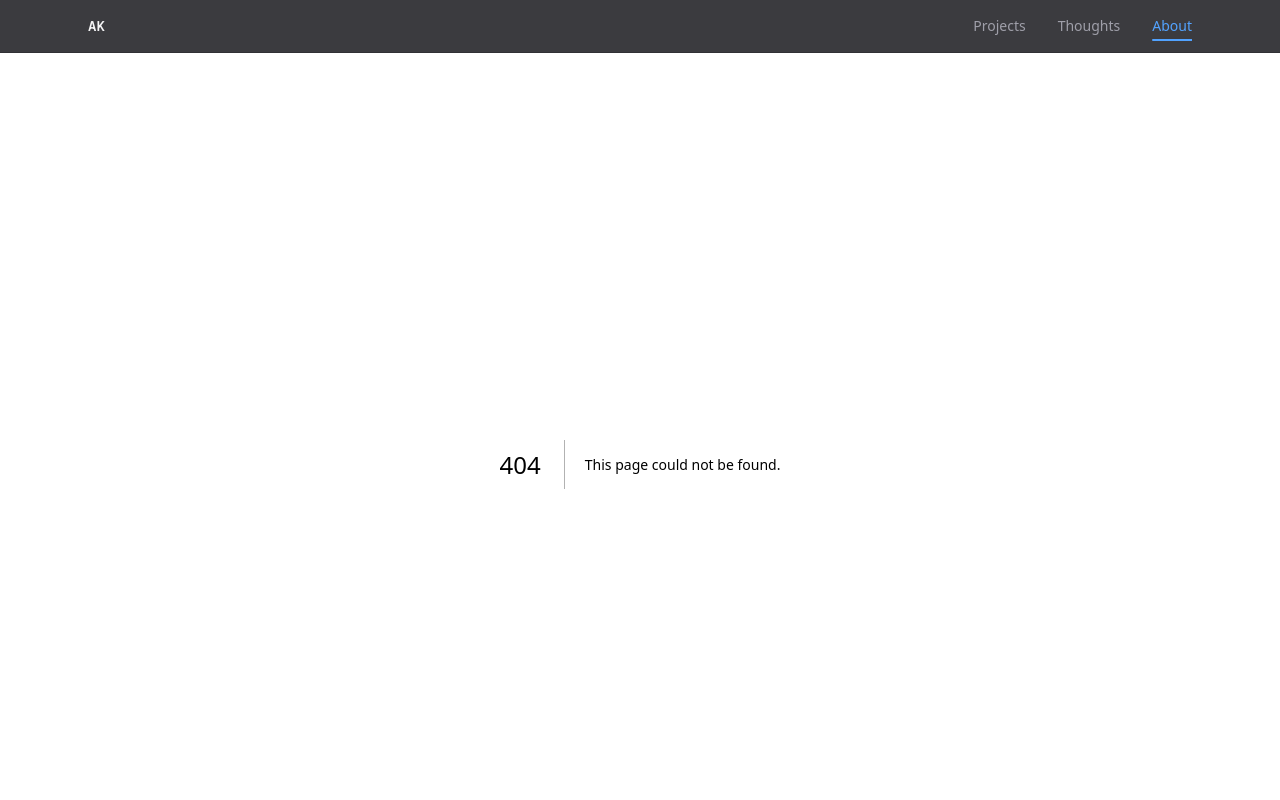
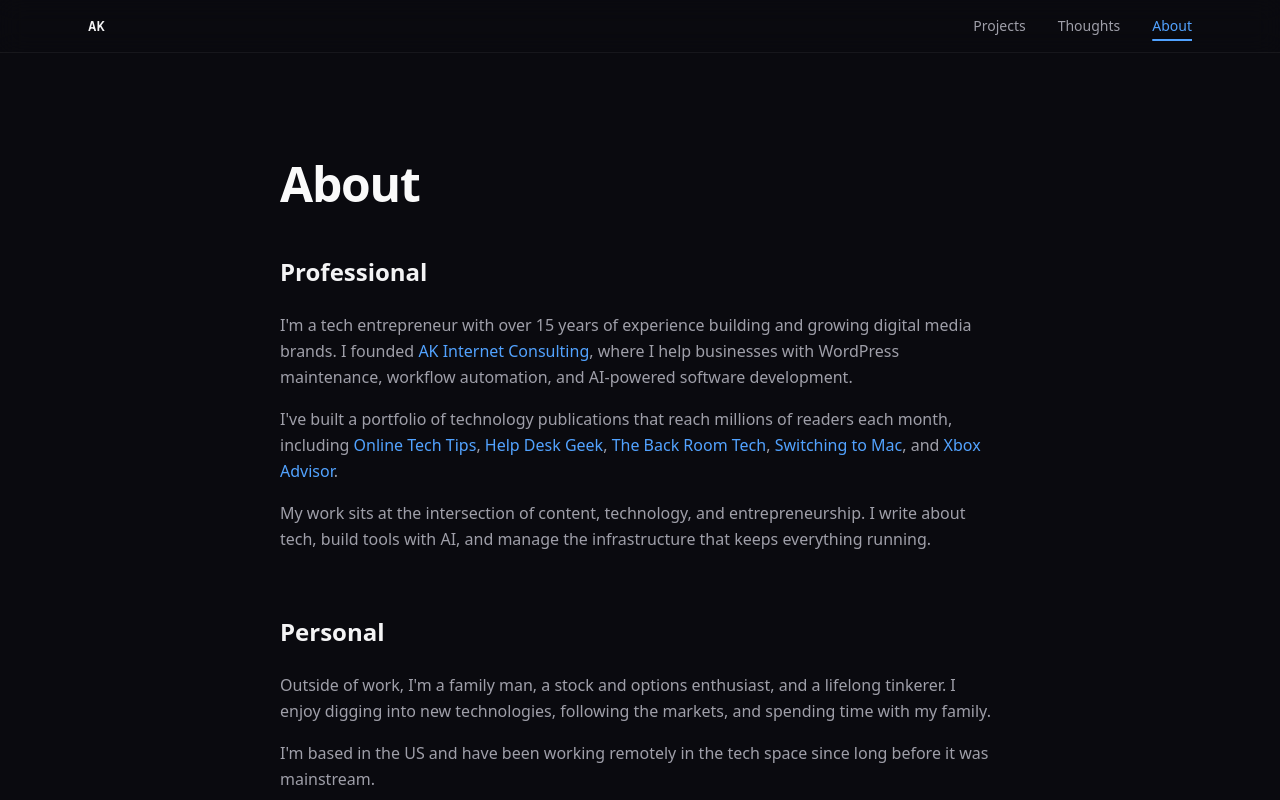
Before and after one commit to aseem1234/aseemkishore.com, a Next.js app: page /about in a window 1280 px wide. Before the commit this address had no page. Shown: the top 800 px of the page. Built offline with nearby package versions, Linux system fonts and the light colour scheme.

Commit message:
feat: about page with professional and personal sections

```diff
--- /dev/null
+++ b/src/app/about/page.tsx
@@ -0,0 +1,64 @@
+import type { Metadata } from "next";
+
+export const metadata: Metadata = {
+  title: "About",
+  description: "About Aseem Kishore — founder, writer, tech enthusiast, and investor.",
+};
+
+export default function AboutPage() {
+  return (
+    <div className="mx-auto max-w-3xl px-6 py-24">
+      <h1 className="text-4xl font-bold tracking-tight text-zinc-50 sm:text-5xl">
+        About
+      </h1>
+
+      <section className="mt-12">
+        <h2 className="text-2xl font-bold text-zinc-100">Professional</h2>
+        <div className="mt-6 space-y-4 text-zinc-400 leading-relaxed">
+          <p>
+            I&apos;m a tech entrepreneur with over 15 years of experience
+            building and growing digital media brands. I founded{" "}
+            <a
+              href="https://akinternetconsulting.com"
+              className="text-blue-400 hover:text-blue-300 transition-colors"
+            >
+              AK Internet Consulting
+            </a>
+            , where I help businesses with WordPress maintenance, workflow
+            automation, and AI-powered software development.
+          </p>
+          <p>
+            I&apos;ve built a portfolio of technology publications that reach
+            millions of readers each month, including{" "}
+            <a href="https://www.online-tech-tips.com" className="text-blue-400 hover:text-blue-300 transition-colors">Online Tech Tips</a>,{" "}
+            <a href="https://helpdeskgeek.com" className="text-blue-400 hover:text-blue-300 transition-colors">Help Desk Geek</a>,{" "}
+            <a href="https://www.thebackroomtech.com" className="text-blue-400 hover:text-blue-300 transition-colors">The Back Room Tech</a>,{" "}
+            <a href="https://www.switchingtomac.com" className="text-blue-400 hover:text-blue-300 transition-colors">Switching to Mac</a>, and{" "}
+            <a href="https://xboxadvisor.com" className="text-blue-400 hover:text-blue-300 transition-colors">Xbox Advisor</a>.
+          </p>
+          <p>
+            My work sits at the intersection of content, technology, and
+            entrepreneurship. I write about tech, build tools with AI, and
+            manage the infrastructure that keeps everything running.
+          </p>
+        </div>
+      </section>
+
+      <section className="mt-16">
+        <h2 className="text-2xl font-bold text-zinc-100">Personal</h2>
+        <div className="mt-6 space-y-4 text-zinc-400 leading-relaxed">
+          <p>
+            Outside of work, I&apos;m a family man, a stock and options
+            enthusiast, and a lifelong tinkerer. I enjoy digging into new
+            technologies, following the markets, and spending time with my
+            family.
+          </p>
+          <p>
+            I&apos;m based in the US and have been working remotely in the
+            tech space since long before it was mainstream.
+          </p>
+        </div>
+      </section>
+    </div>
+  );
+}
```
